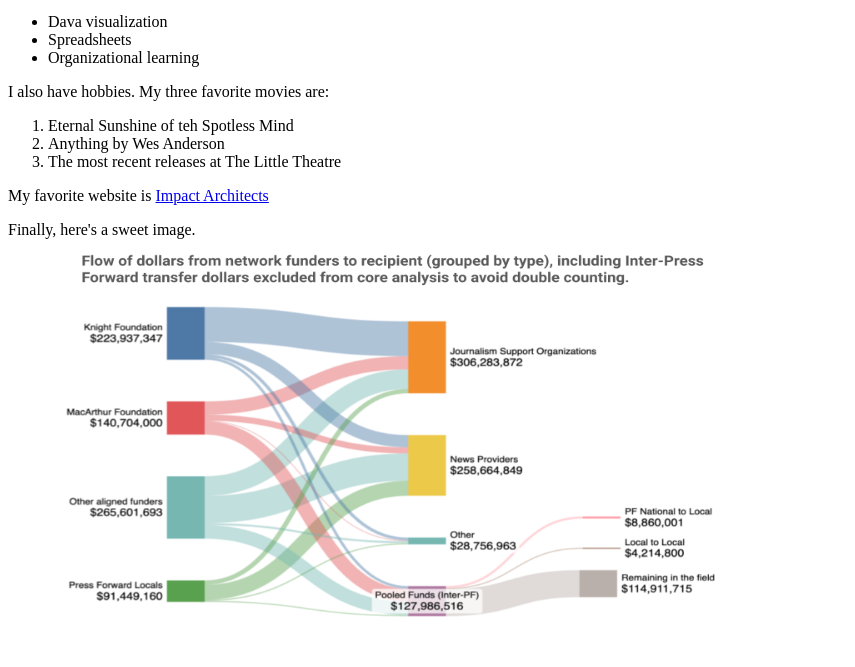
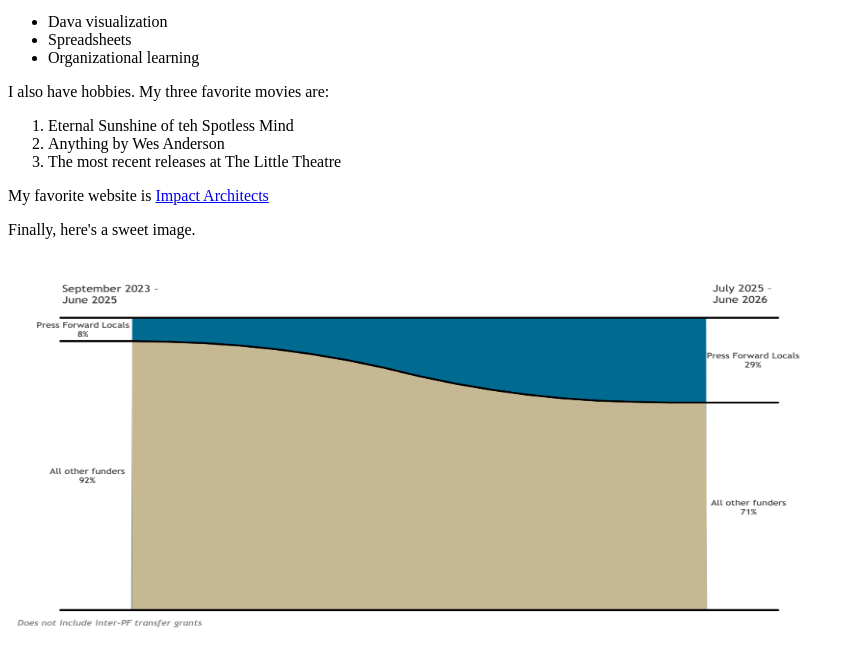
Before and after one commit to egmVisualization/first-website, a plain HTML site: page index.html in a window 1280 px wide. Shown: the part 101-768 px from the top of the page, without its empty margins (0-855 px from the left). Drawn offline with Linux system fonts and the light colour scheme.

Commit message:
Changed image

```diff
--- a/index.html
+++ b/index.html
@@ -20,8 +20,8 @@
     </p>
   <p>Finally,  here's a sweet image.<br>
   <img
-  src="pf-sankey-with-labels.png"
-  alt="Sweet Sankey"
+  src="proportion-plot.png"
+  alt="This proportion plot has an insight"
   width="800"
   height="400"
 />
```
Also changed, not shown: proportion-plot.png (added).
